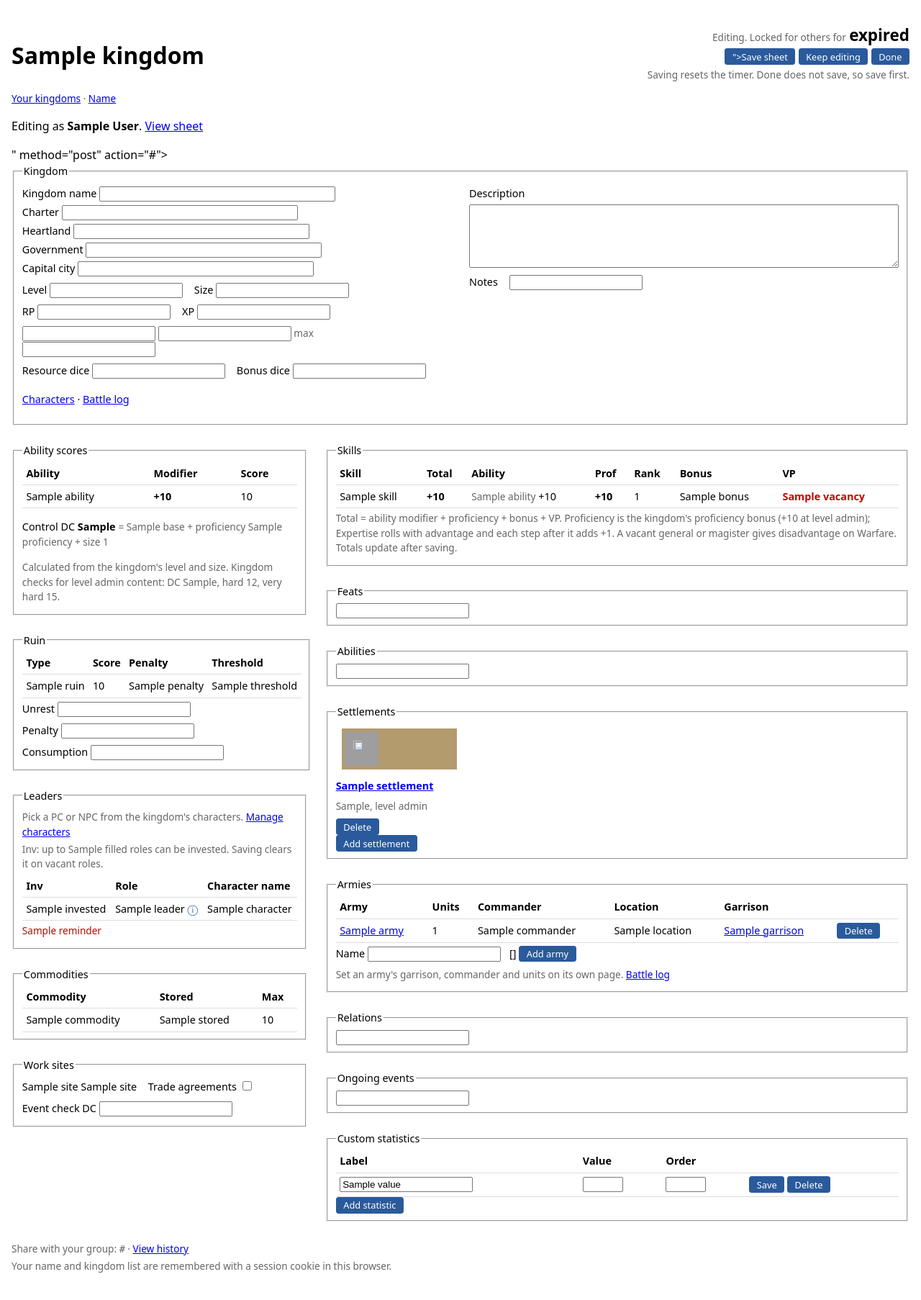
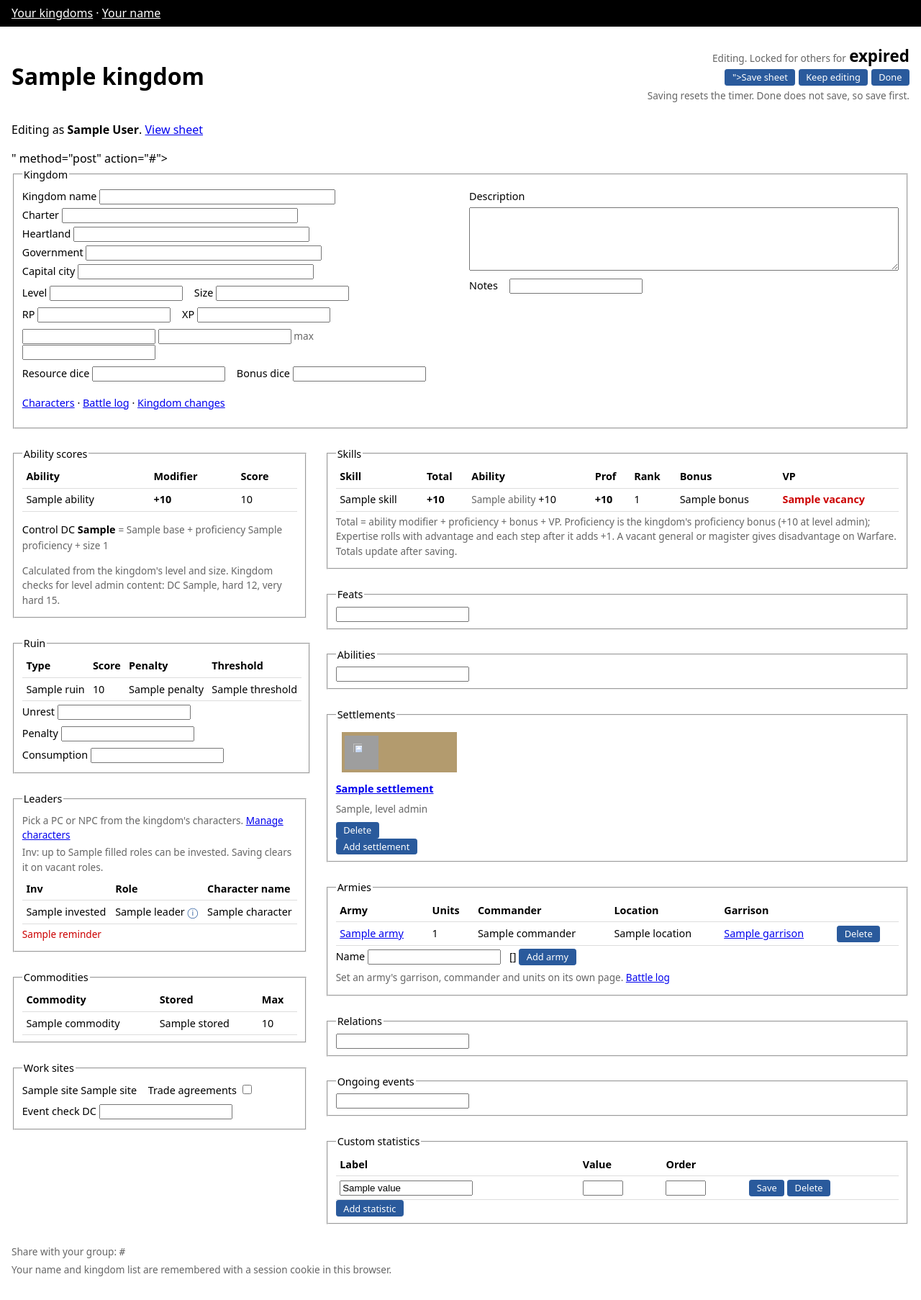
Before and after one commit to kvarak/kingdomsheet, a Django app: template templates/kingdoms/sheet_edit.html in a window 1280 px wide. Shown: the whole page at 72% size. Before the commit the page ends 1768 px from the top, so only its background shows below. Run offline with Django 5.2, Linux system fonts and the light colour scheme; the template is opened without the code that fills it: most values are stand-ins (such as "Sample title", 1, 10 or a date in 2020); form fields are guessed from the names that the template uses; grey boxes are pictures that could not be loaded.

Commit message:
Update characters view

```diff
--- a/config/settings.py
+++ b/config/settings.py
@@ -56,6 +56,7 @@ TEMPLATES = [
             "context_processors": [
                 "django.template.context_processors.request",
                 "django.contrib.messages.context_processors.messages",
+                "kingdoms.context_processors.current_name",
             ],
         },
     },
--- a/static/kingdoms/site.css
+++ b/static/kingdoms/site.css
@@ -1,10 +1,29 @@
 /* Layout and look follow kvarak/fh-items. */
 body {
   font-family: system-ui, sans-serif;
+  margin: 0;
+  line-height: 1.5;
+}
+
+.page {
   max-width: 80rem;
-  margin: 2rem auto;
-  line-height: 1.5;
+  margin: 1.5rem auto 2rem;
   padding: 0 1rem;
+}
+
+.top-bar {
+  background: #000;
+  color: #fff;
+}
+
+.top-bar-inner {
+  max-width: 80rem;
+  margin: 0 auto;
+  padding: 0.4rem 1rem;
+}
+
+.top-bar a {
+  color: #fff;
 }
 
 fieldset {
--- a/templates/kingdoms/base.html
+++ b/templates/kingdoms/base.html
@@ -8,11 +8,12 @@
   <link rel="stylesheet" href="{% static 'kingdoms/site.css' %}">
 </head>
 <body>
+  <nav class="top-bar"><div class="top-bar-inner"><a href="{% url 'kingdoms:home' %}">Your kingdoms</a> &middot; <a href="{% url 'kingdoms:names' %}">{{ current_name|default:"Your name" }}</a></div></nav>
+  <div class="page">
   <div class="title-bar">
     <h1>{% block heading %}Kingdom Sheet{% endblock %}</h1>
     <div class="toolbar">{% block toolbar %}{% endblock %}</div>
   </div>
-  <p class="hint"><a href="{% url 'kingdoms:home' %}">Your kingdoms</a> &middot; <a href="{% url 'kingdoms:names' %}">Name</a></p>
 
   {% if messages %}
   <ul class="messages">{% for message in messages %}<li class="error">{{ message }}</li>{% endfor %}</ul>
@@ -22,5 +23,6 @@
 
   {% block footer %}{% endblock %}
   <p class="hint">Your name and kingdom list are remembered with a session cookie in this browser.</p>
+  </div>
 </body>
 </html>
--- a/templates/kingdoms/history.html
+++ b/templates/kingdoms/history.html
@@ -1,6 +1,6 @@
 {% extends "kingdoms/base.html" %}
-{% block title %}History: {{ kingdom.name }}{% endblock %}
-{% block heading %}History: {{ kingdom.name }}{% endblock %}
+{% block title %}Kingdom changes: {{ kingdom.name }}{% endblock %}
+{% block heading %}Kingdom changes: {{ kingdom.name }}{% endblock %}
 {% block content %}
 <p><a href="{% url 'kingdoms:sheet' kingdom.pk %}">Back to sheet</a></p>
 <p class="hint">Deleted settlements, armies, units and characters can be restored from their latest "deleted" entry{% if not writer.verified %} by a <a href="{% url 'kingdoms:names' %}?next={% url 'kingdoms:history' kingdom.pk %}">protected name</a>{% endif %}. Links they lost, such as a garrison or leader role, come back only where nobody has filled them since.</p>
--- a/templates/kingdoms/includes/share_line.html
+++ b/templates/kingdoms/includes/share_line.html
@@ -1 +1 @@
-<p class="hint">Share with your group: <code>{{ share_url }}</code> &middot; <a href="{% url 'kingdoms:history' kingdom.pk %}">View history</a></p>
+<p class="hint">Share with your group: <code>{{ share_url }}</code></p>
--- a/templates/kingdoms/sheet.html
+++ b/templates/kingdoms/sheet.html
@@ -29,7 +29,7 @@
         <span class="hint">Resource dice</span> {{ kingdom.resource_dice|default:"-" }} &middot;
         <span class="hint">Bonus dice</span> {{ kingdom.bonus_dice }}
       </p>
-      <p><a href="{% url 'kingdoms:characters' kingdom.pk %}">Characters</a> &middot; <a href="{% url 'kingdoms:battles' kingdom.pk %}">Battle log</a></p>
+      <p><a href="{% url 'kingdoms:characters' kingdom.pk %}">Characters</a> &middot; <a href="{% url 'kingdoms:battles' kingdom.pk %}">Battle log</a> &middot; <a href="{% url 'kingdoms:history' kingdom.pk %}">Kingdom changes</a></p>
     </div>
     <div class="col-half">
       <p class="hint">Description</p>
--- a/templates/kingdoms/sheet_edit.html
+++ b/templates/kingdoms/sheet_edit.html
@@ -36,7 +36,7 @@
       <label>{{ form.renown }} {{ form.fame }} <span class="hint">max</span> {{ form.fame_max }}</label>
       <label>Resource dice {{ form.resource_dice }}</label>
       <label>Bonus dice {{ form.bonus_dice }}</label>
-      <p><a href="{% url 'kingdoms:characters' kingdom.pk %}">Characters</a> &middot; <a href="{% url 'kingdoms:battles' kingdom.pk %}">Battle log</a></p>
+      <p><a href="{% url 'kingdoms:characters' kingdom.pk %}">Characters</a> &middot; <a href="{% url 'kingdoms:battles' kingdom.pk %}">Battle log</a> &middot; <a href="{% url 'kingdoms:history' kingdom.pk %}">Kingdom changes</a></p>
     </div>
     <div class="col-half">
       <label for="{{ form.description.id_for_label }}">Description</label>
```
Also changed, not shown: other parts of static/kingdoms/site.css (+57 -5 lines), kingdoms/context_processors.py (added, +7 -0 lines), kingdoms/tests/test_names.py (+7 -0 lines), templates/kingdoms/characters.html (+11 -7 lines), README.md.
